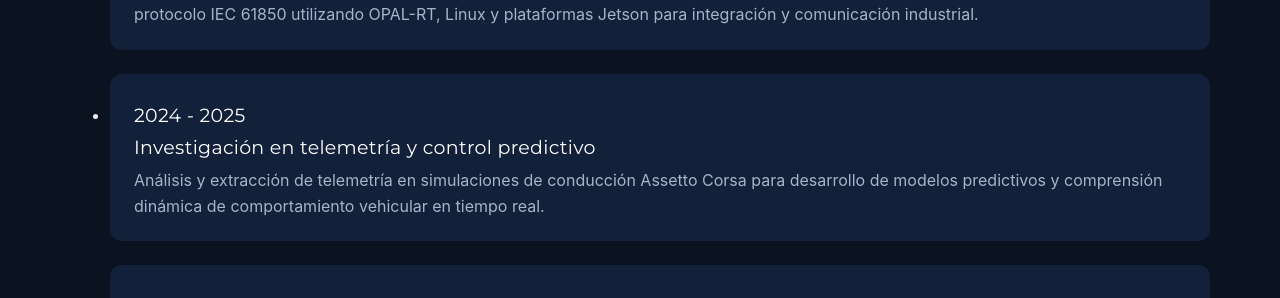
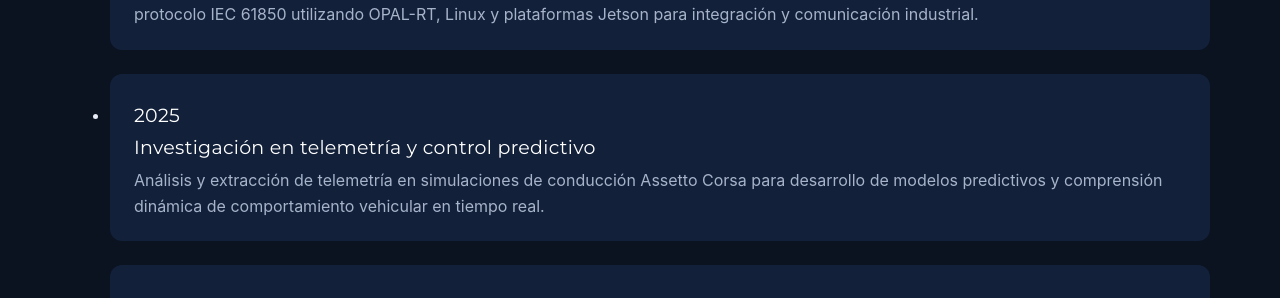
Before and after one commit to Ismaelrd21/ismaelrd21.github.io, a Jekyll site: the page built from index.html, in a window 1280 px wide and 900 px high, scrolled down 1589 px. Shown: the part 156-454 px from the top of the window. Built offline with Jekyll 4.4.1, drawn with Linux system fonts in a browser that asks for light colours; nearby versions of some CDN libraries; library files that are not in the unit come from our copies.

Commit message:
Update home.yml

```diff
--- a/_data/home.yml
+++ b/_data/home.yml
@@ -76,7 +76,7 @@ experience:
       title: "Centro de Transformación Energética (CTE) - Ayudante de investigación"
       text: "Investigación aplicada en automatización, sistemas eléctricos inteligentes y simulación en tiempo real. Desarrollo de estudios sobre protocolo IEC 61850 utilizando OPAL-RT, Linux y plataformas Jetson para integración y comunicación industrial."
 
-    - period: "2024 - 2025"
+    - period: "2025"
       title: "Investigación en telemetría y control predictivo"
       text: "Análisis y extracción de telemetría en simulaciones de conducción Assetto Corsa para desarrollo de modelos predictivos y comprensión dinámica de comportamiento vehicular en tiempo real."
 
```
